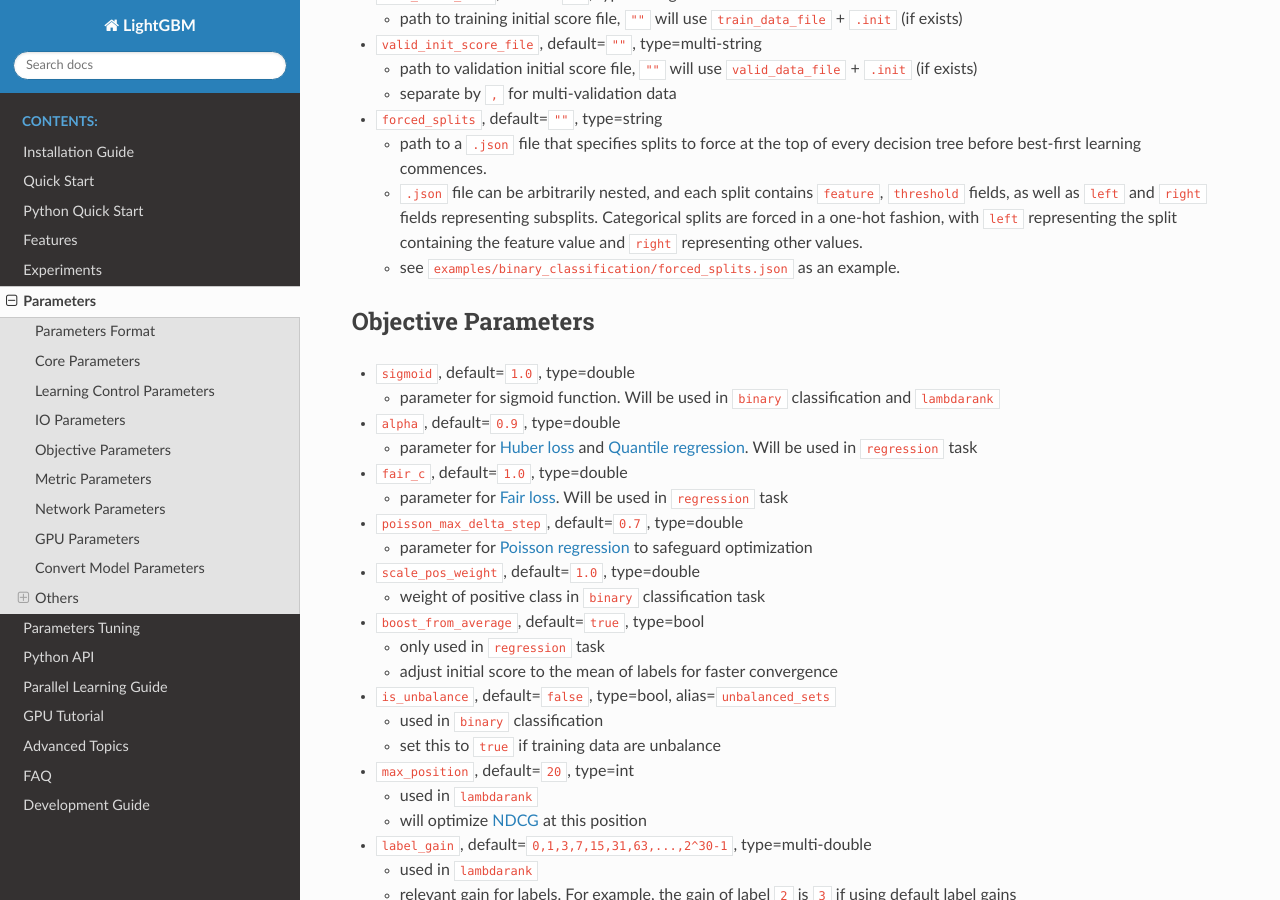
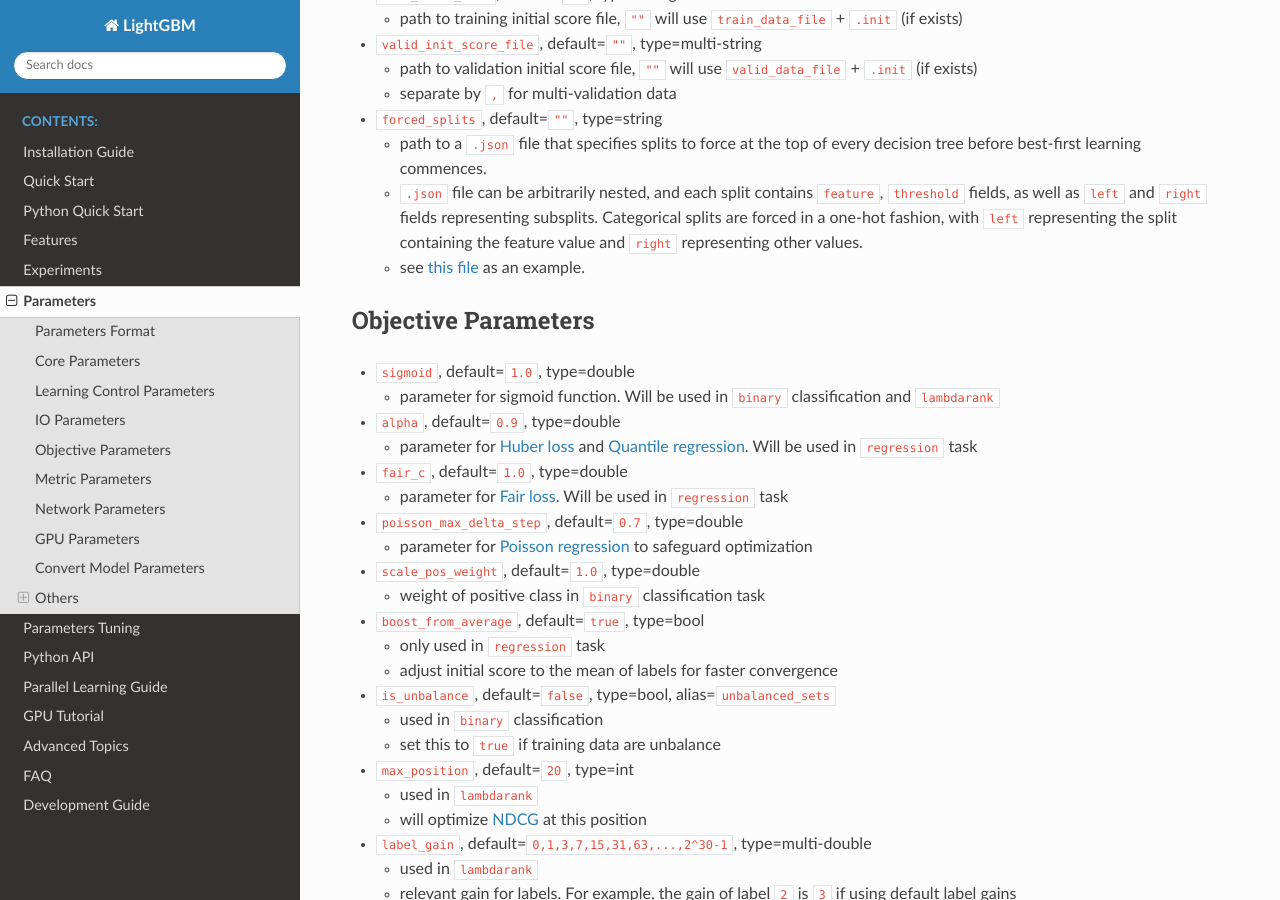
Before and after one commit to microsoft/LightGBM, a Sphinx documentation site: the page built from docs/Parameters.rst, in a window 1280 px wide and 900 px high, scrolled down 7182 px. Built offline with Sphinx 7.4.7 and the Read the Docs theme 2.0.0, drawn with Linux system fonts in a browser that asks for light colours.

Commit message:
made force splits json file example clickable

```diff
--- a/docs/Parameters.rst
+++ b/docs/Parameters.rst
@@ -524,11 +524,11 @@ IO Parameters
 
    -  path to a ``.json`` file that specifies splits to force at the top of every decision tree before best-first learning commences.
 
-   - ``.json`` file can be arbitrarily nested, and each split contains ``feature``, ``threshold`` fields, as well as ``left`` and ``right``
-     fields representing subsplits. Categorical splits are forced in a one-hot fashion, with ``left`` representing the split containing
-     the feature value and ``right`` representing other values.
+   -  ``.json`` file can be arbitrarily nested, and each split contains ``feature``, ``threshold`` fields, as well as ``left`` and ``right``
+      fields representing subsplits. Categorical splits are forced in a one-hot fashion, with ``left`` representing the split containing
+      the feature value and ``right`` representing other values.
 
-   -  see ``examples/binary_classification/forced_splits.json`` as an example.
+   -  see `this file <https://github.com/Microsoft/LightGBM/tree/master/examples/binary_classification/forced_splits.json>`__ as an example.
 
 Objective Parameters
 --------------------
```
